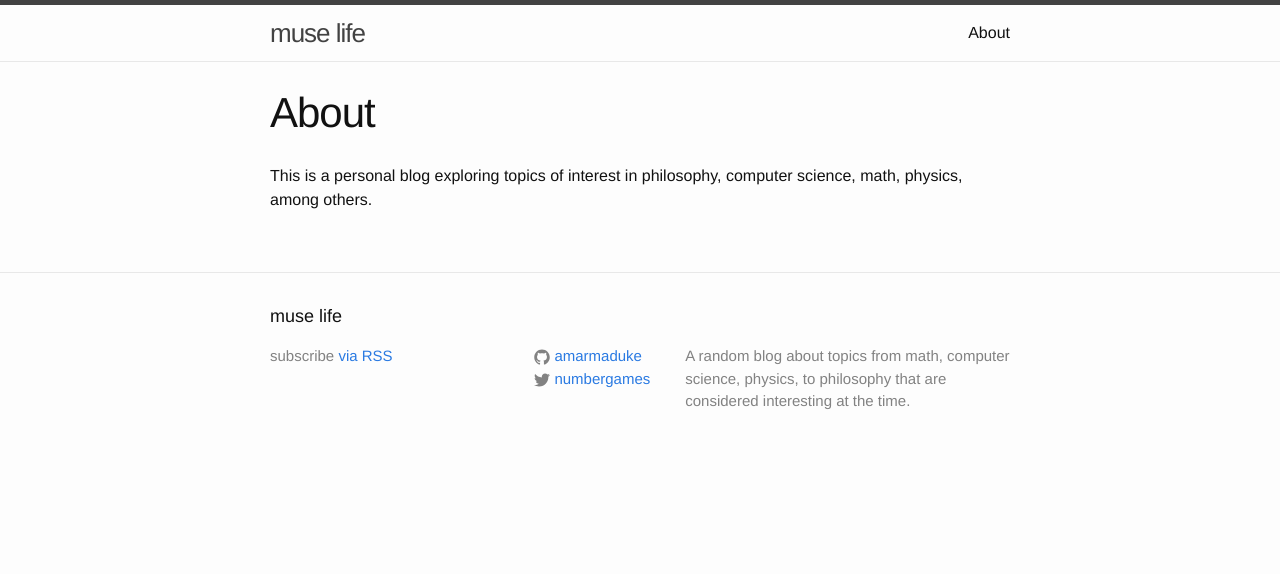
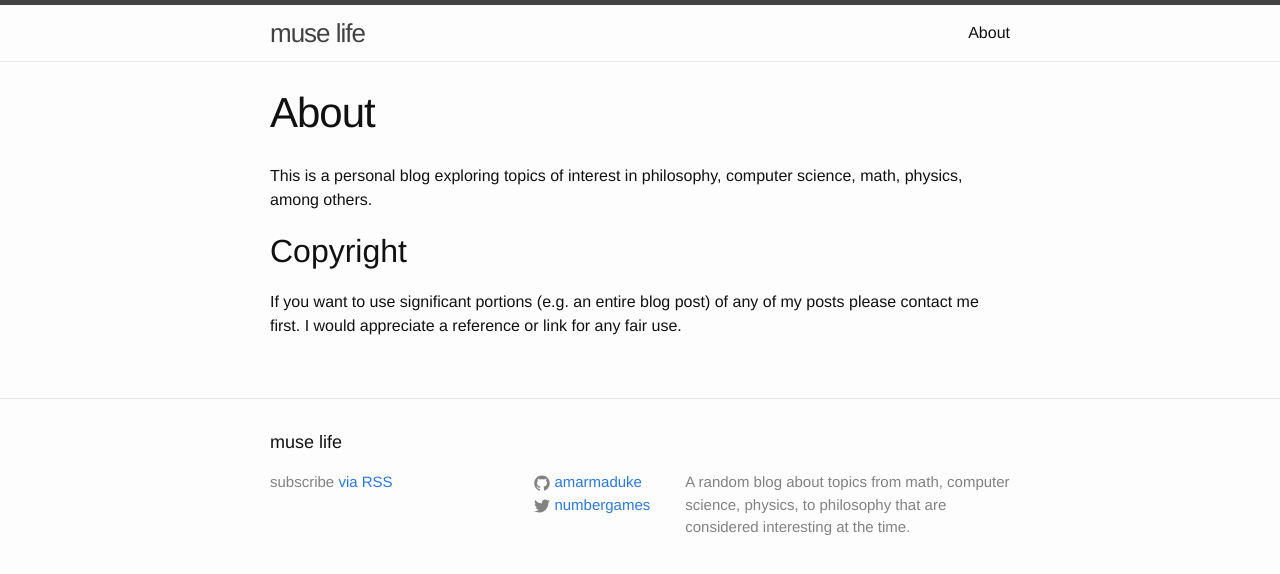
Before and after one commit to amarmaduke/blog, a Jekyll site: the page built from about.md, in a window 1280 px wide. Shown: the top 574 px of the page. Built offline with Jekyll 4.4.1, drawn with Linux system fonts in a browser that asks for light colours.

Commit message:
Add copyright notice in about.

```diff
--- a/about.md
+++ b/about.md
@@ -5,3 +5,8 @@ permalink: /about/
 ---
 
 This is a personal blog exploring topics of interest in philosophy, computer science, math, physics, among others.
+
+Copyright
+---------
+If you want to use significant portions (e.g. an entire blog post) of any of my posts please contact me first.
+I would appreciate a reference or link for any fair use.
```
